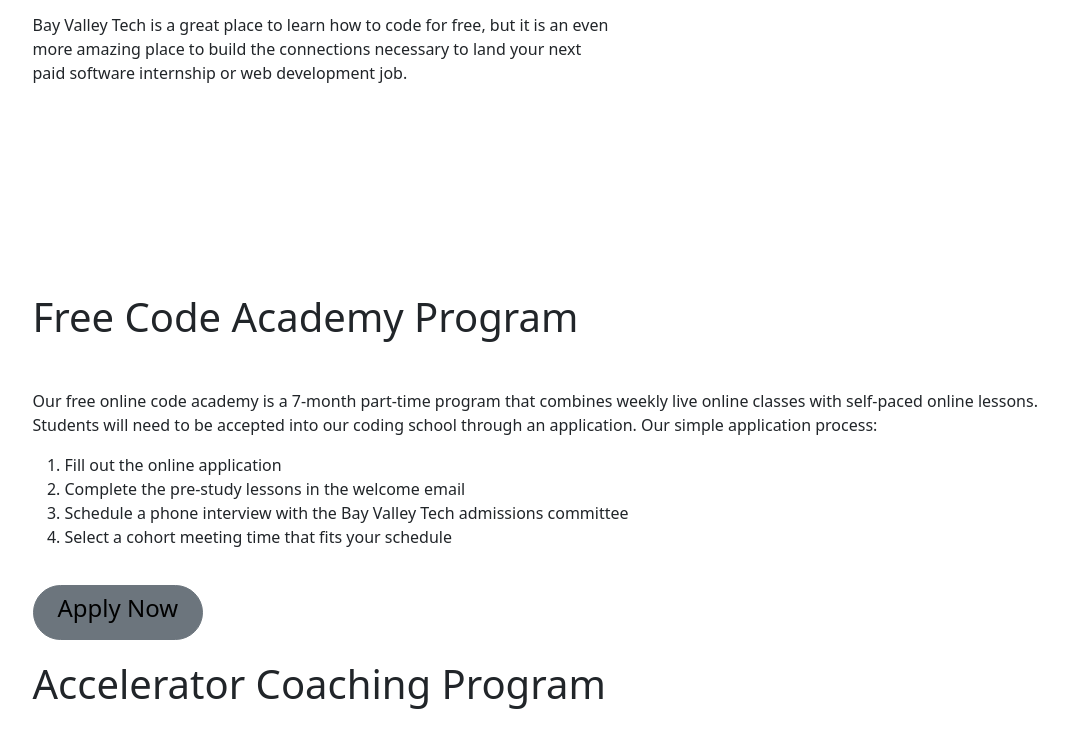
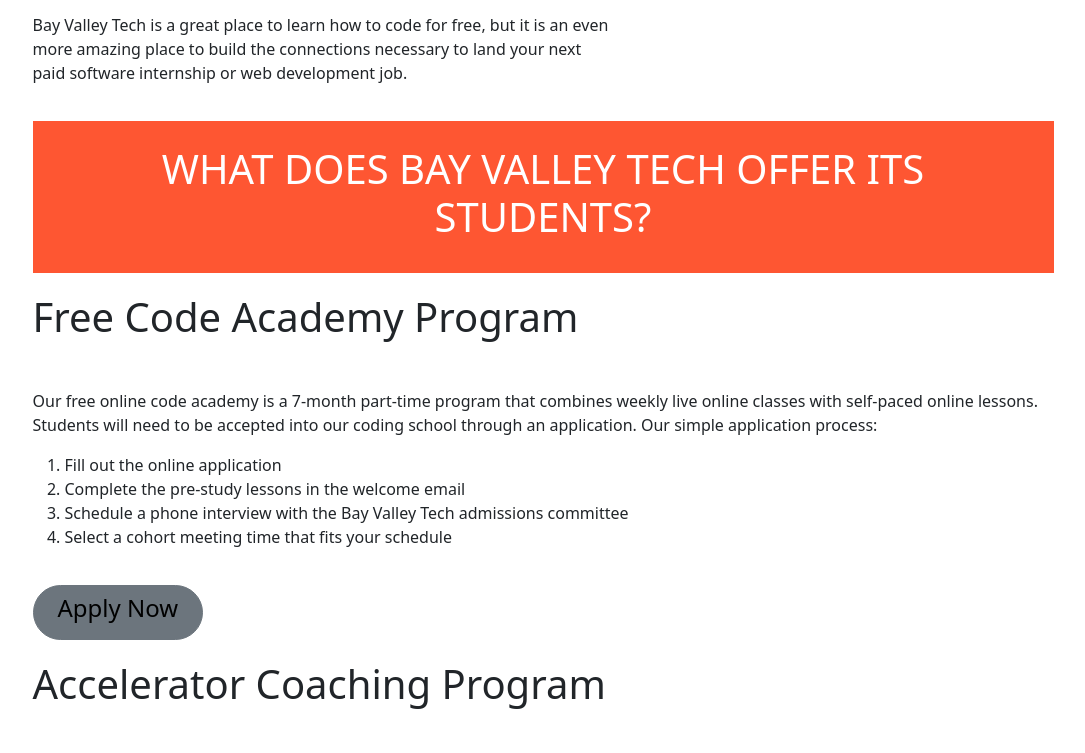
Before and after one commit to cano316/bvt_bootstrap_sample, a plain HTML site: page index.html in a window 1280 px wide. Shown: the part 1847-2600 px from the top of the page, without its empty margins (97-1182 px from the left). Drawn offline with nearby package versions, Linux system fonts and the light colour scheme.

Commit message:
2nd CSS commit

```diff
--- a/app.css
+++ b/app.css
@@ -1,5 +1,6 @@
 #pageBreak {
-    margin: 20px 0;;
+    margin: 20px 0;
+    background-color: #fe5632;
 }
 
 .my-button {
```
